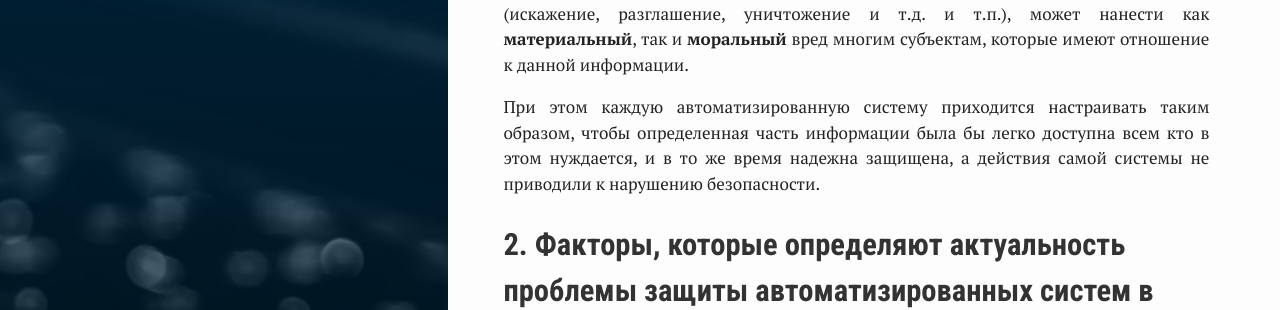
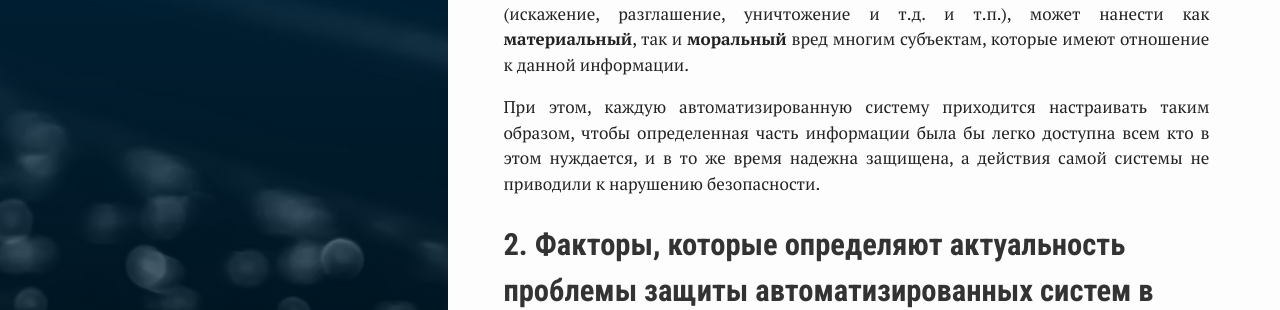
Before and after one commit to ghostmorgan/ghostmorgan.github.io, a Jekyll site: the page built from _posts/2019-10-11-inform_security_1_1.md, in a window 1280 px wide and 900 px high, scrolled down 2463 px. Shown: the part 165-475 px from the top of the window. Built offline with Jekyll 4.4.1, drawn with Linux system fonts in a browser that asks for light colours; nearby versions of some CDN libraries; comment, search, counter and statistics services are not loaded.

```diff
--- a/_posts/2019-10-11-inform_security_1_1.md
+++ b/_posts/2019-10-11-inform_security_1_1.md
@@ -61,6 +61,6 @@ comments: true
 
 Любое действие с информацией, которое приводит к нарушению безопасности (искажение, разглашение, уничтожение и т.д. и т.п.), может нанести как **материальный**, так и **моральный** вред многим субъектам, которые имеют отношение к данной информации.
 
-При этом каждую автоматизированную систему приходится настраивать таким образом, чтобы определенная часть информации была бы легко доступна всем кто в этом нуждается, и в то же время надежна защищена, а действия самой системы не приводили к нарушению безопасности.
+При этом, каждую автоматизированную систему приходится настраивать таким образом, чтобы определенная часть информации была бы легко доступна всем кто в этом нуждается, и в то же время надежна защищена, а действия самой системы не приводили к нарушению безопасности.
 
 <h2><a href="2">2. Факторы, которые определяют актуальность проблемы защиты автоматизированных систем в современных условиях</a></h2>
```
